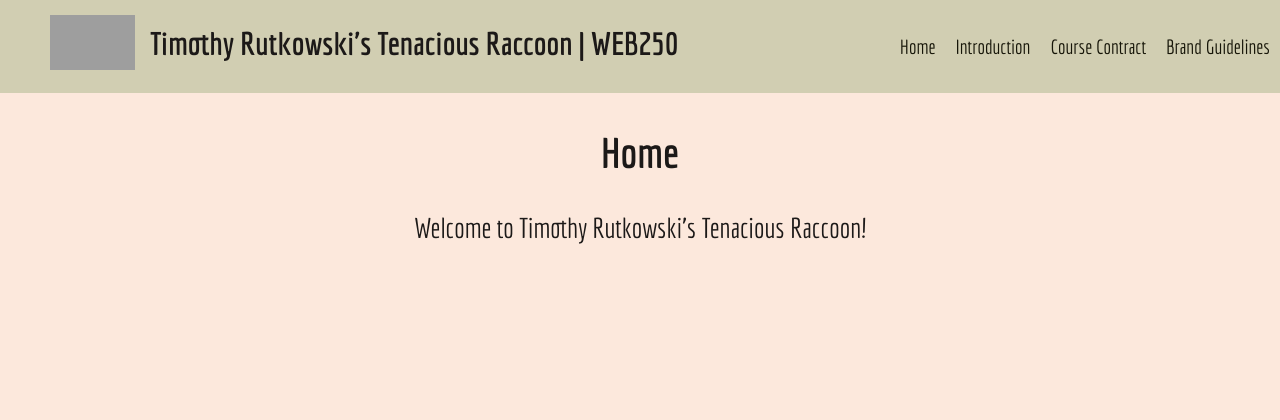
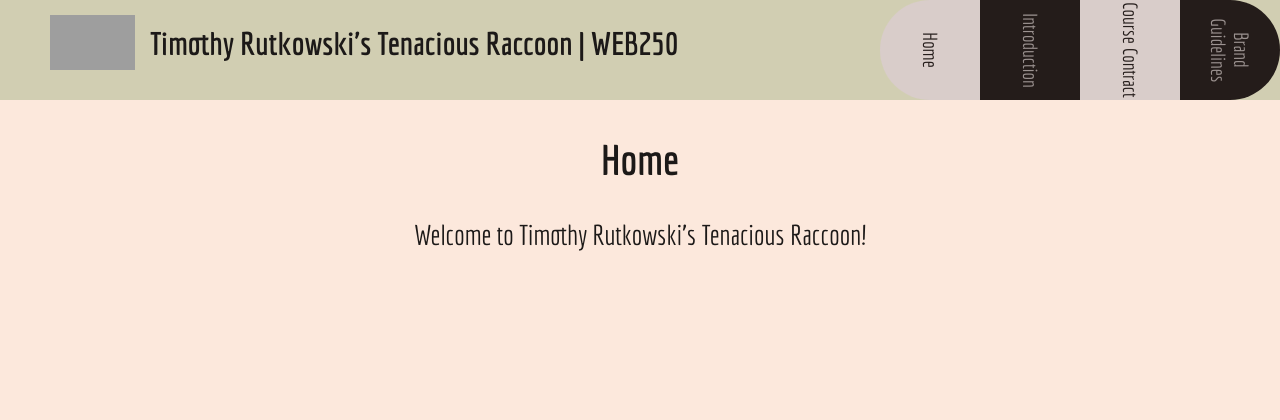
Before and after one commit to Trutkow0/web250, a PHP site: page / in a window 1280 px wide. Shown: the top 420 px of the page. Run offline with PHP 8.4, Linux system fonts and the light colour scheme; grey boxes are pictures that could not be loaded.

Commit message:
Update styles.css

```diff
--- a/styles/styles.css
+++ b/styles/styles.css
@@ -1,6 +1,12 @@
 /*COLOR PALLETTE
   Background: #fce8dc
   Font: #1c1918
+  Dark Tail Stripe: #241c1a
+  Light font for dark tail stripe: #9c9391
+  Hover for dark tail stripe: #f2e7e4
+  Light Tail Stripe: #d9cdca
+  Dark font for light tail stripe: #241c1a
+  Hover for light tail stripe: #0a0605
   Header: #d1ceb2
   Hover: #878563
 */
@@ -73,32 +79,60 @@ header {
 
   /*NAV STYLES*/
 
-  nav {
-    position: relative;
+   nav {
+    display: flex;
+    justify-content: center;
   }
 
-  nav ul {
+  #tail {
+    list-style-type: none;
+    padding: 0;
+    margin: 0;
     display: flex;
-    padding: 0;
-    margin: 35px 0;
+    flex-direction: row;
+    align-items: center;
+    width: ;
+    border-radius: 60px;
+    overflow: hidden;
   }
 
-  nav ul li {
-    list-style-type: none;
-    padding: 0 10px;
-    margin: 0;
-    color: #161508;
-    font-size: 1.25em;
+#tail li {
+  width: 100px;
+  height: 100px;
+  display: flex;
+  justify-content: center;
+  align-items: center;
+  text-align: center;
+  writing-mode: vertical-rl;
+  font-size: 1.25em;
+}
+
+.tail-stripe-one {
+  background-color: #d9cdca;
+  color: #9c9391;
+}
+
+  .tail-stripe-one a {
+    text-decoration: none;
+    color: #241c1a;
   }
 
-  nav ul li a {
-    text-decoration: none;
-    color: #161508;
+  .tail-stripe-one a:hover {
+    color: #0a0605;
   }
 
-  nav ul li a:hover {
-    color: #878563;
-  }
+.tail-stripe-two {
+  background-color: #241c1a;
+}
+
+.tail-stripe-two a {
+  text-decoration: none;
+  color: #9c9391;
+}
+
+.tail-stripe-two a:hover {
+  color: #f2e7e4;
+}
 
 /*MAIN STYES*/
 main {
```
